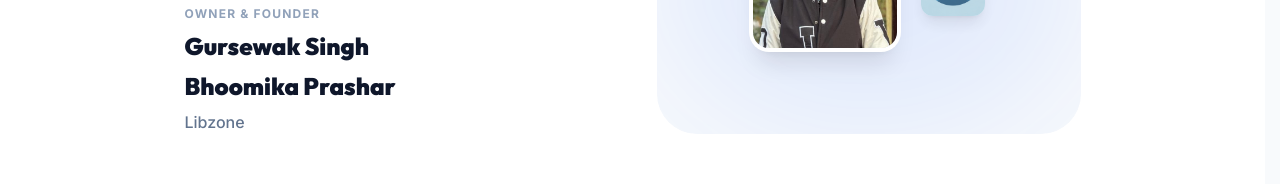
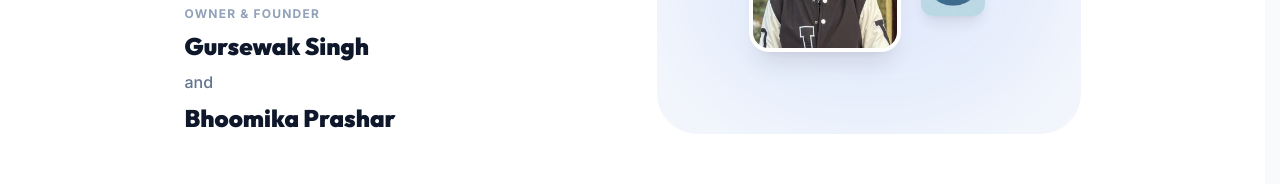
Before and after one commit to kp7829294-create/libzone, a Next.js app: page /contact in a window 1280 px wide. Shown: the part 537-721 px from the top of the page. Built offline with nearby package versions, Linux system fonts and the light colour scheme; no server answers.

Commit message:
Initial commit562stf

```diff
--- a/src/app/contact/page.js
+++ b/src/app/contact/page.js
@@ -27,8 +27,9 @@ export default function Contact() {
               <div className="flex flex-col gap-2">
                 <p className="text-xs font-bold text-slate-400 uppercase tracking-widest">Owner & Founder</p>
                 <p className="font-display font-black text-2xl text-slate-900">Gursewak Singh</p>
+                <p className="text-slate-500 font-medium">and</p>
+
                 <p className="font-display font-black text-2xl text-slate-900">Bhoomika Prashar</p>
-                <p className="text-slate-500 font-medium">Libzone</p>
               </div>
             </div>
             <div className="bg-slate-50 rounded-[40px] p-8 sm:p-10 flex items-center justify-center relative overflow-hidden">
```
